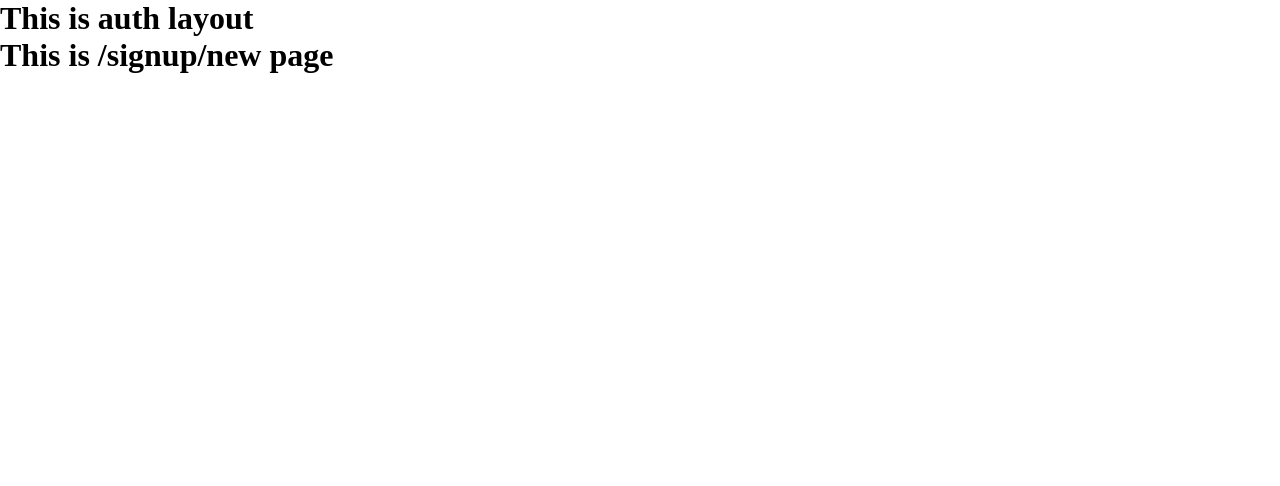
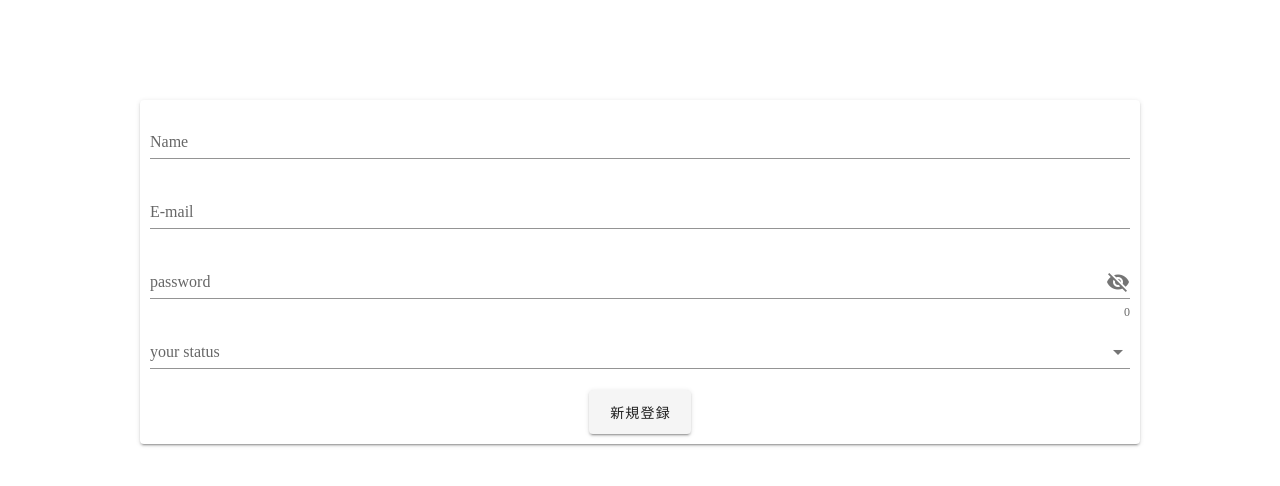
Before and after one commit to takattty/Tclass_frontend, a Nuxt app: page /signup/new in a window 1280 px wide. Shown: the top 486 px of the page. Built offline with nearby package versions, Linux system fonts and the light colour scheme.

Commit message:
created signup function

```diff
--- a/layouts/auth.vue
+++ b/layouts/auth.vue
@@ -1,6 +1,22 @@
 <template>
-  <div class="auth-layout">
-    <h1>This is auth layout</h1>
-    <nuxt />
+  <div class="AuthLayout">
+    <v-card class="mx-auto" max-width="1000">
+      <nuxt />
+    </v-card>
   </div>
 </template>
+
+<style scoped>
+.AuthLayout {
+  display: flex;
+  justify-content: center;
+  align-items: center;
+  padding-top: 100px;
+}
+
+@media screen and (max-width: 500px) {
+  .AuthLayout {
+    padding-top: 50px;
+  }
+}
+</style>
--- a/nuxt.config.js
+++ b/nuxt.config.js
@@ -1,4 +1,5 @@
 import colors from 'vuetify/es5/util/colors'
+require('dotenv').config()
 
 export default {
   /*
@@ -61,19 +62,23 @@ export default {
     '@nuxtjs/dotenv',
     '@nuxtjs/auth',
   ],
+  /**
+   * env modules configuration
+   */
+  env: {
+    API_URL: process.env.API_URL,
+  },
   /*
    ** Axios module configuration
    ** See https://axios.nuxtjs.org/options
    */
   axios: {
-    baseURL: 'http://localhost:3000',
+    baseURL: process.env.API_URL,
     proxy: true,
-    prefix: '/api/v1',
   },
   /**
    * Auth module configuration
    */
-
   auth: {
     resirect: {
       login: '/login',
@@ -99,7 +104,10 @@ export default {
    */
   proxy: {
     '/api/v1': {
-      target: 'http://localhost:3000',
+      target: 'http://localhost:3000/api/v1',
+      pathRewrite: {
+        '^/api': '/',
+      },
     },
   },
   /*
--- a/pages/signup/index.vue
+++ b/pages/signup/index.vue
@@ -1,5 +1,14 @@
 <template>
-  <h1>Here is signup content</h1>
+  <div class="SignupOrLogin">
+    <div class="CreateAccount">
+      <h1>アカウントの新規作成</h1>
+      <v-btn large to="/signup/new" nuxt>サインアップ</v-btn>
+    </div>
+    <div class="Login">
+      <h1>アカウントをお持ちの方</h1>
+      <v-btn large>ログイン</v-btn>
+    </div>
+  </div>
 </template>
 
 <script>
@@ -7,3 +16,32 @@ export default {
   layout: 'auth',
 }
 </script>
+
+<style scoped>
+.SignupOrLogin {
+  text-align: center;
+  width: 1000px;
+}
+
+.CreateAccount {
+  padding: 45px;
+}
+
+.Login {
+  padding: 45px;
+}
+
+h1 {
+  padding-bottom: 20px;
+}
+
+@media screen and (max-width: 500px) {
+  .CreateAccount {
+    padding: 10px;
+  }
+
+  .Login {
+    padding: 10px;
+  }
+}
+</style>
--- a/pages/signup/new.vue
+++ b/pages/signup/new.vue
@@ -1,9 +1,103 @@
 <template>
-  <h1>This is /signup/new page</h1>
+  <div class="Login" data-app>
+    <!-- <v-app id="Login"> -->
+    <v-form ref="form" v-model="valid" lazy-validation class="LoginForm">
+      <v-text-field
+        v-model="name"
+        :rules="nameRules"
+        label="Name"
+        required
+      ></v-text-field>
+
+      <v-text-field
+        v-model="email"
+        :rules="emailRules"
+        label="E-mail"
+        required
+      ></v-text-field>
+
+      <v-text-field
+        v-model="password"
+        :append-icon="show1 ? 'mdi-eye' : 'mdi-eye-off'"
+        :type="show1 ? 'text' : 'password'"
+        :rules="passwordRules"
+        name="input-10-1"
+        label="password"
+        counter
+        @click:append="show1 = !show1"
+      ></v-text-field>
+
+      <v-row align="center">
+        <v-col cols="12">
+          <v-select
+            v-model="status"
+            :items="items"
+            :menu-props="{ top: true, offsetY: true }"
+            label="your status"
+          ></v-select>
+        </v-col>
+      </v-row>
+
+      <v-btn large @click="signup">新規登録</v-btn>
+    </v-form>
+  </div>
 </template>
 
 <script>
 export default {
   layout: 'auth',
+  data: () => ({
+    valid: true,
+    name: '',
+    nameRules: [(v) => !!v || 'Name is required'],
+    email: '',
+    emailRules: [
+      (v) => !!v || 'E-mail is required',
+      (v) => /.+@.+\..+/.test(v) || 'E-mail must be valid',
+    ],
+    password: '',
+    show1: false,
+    passwordRules: [(v) => !!v || 'password is required'],
+    status: '',
+    items: ['Student', 'Teacher'],
+  }),
+  methods: {
+    signup() {
+      const accountData = {
+        account_create: {
+          user_name: this.name,
+          email: this.email,
+          account_status: this.status,
+          lesson_lists: '[]',
+          password: this.password,
+          password_confirmation: this.password,
+        },
+      }
+      this.$axios
+        .$post('http://localhost:3000/api/v1/auth/account', accountData)
+        .then((response) => {
+          // eslint-disable-next-line no-console
+          console.log(response)
+        })
+    },
+  },
 }
 </script>
+
+<style scoped>
+.Login {
+  text-align: center;
+  width: 1000px;
+}
+
+.LoginForm {
+  padding: 10px;
+}
+
+@media screen and (max-width: 500px) {
+  .Login {
+    text-align: center;
+    width: 360px;
+  }
+}
+</style>
```
